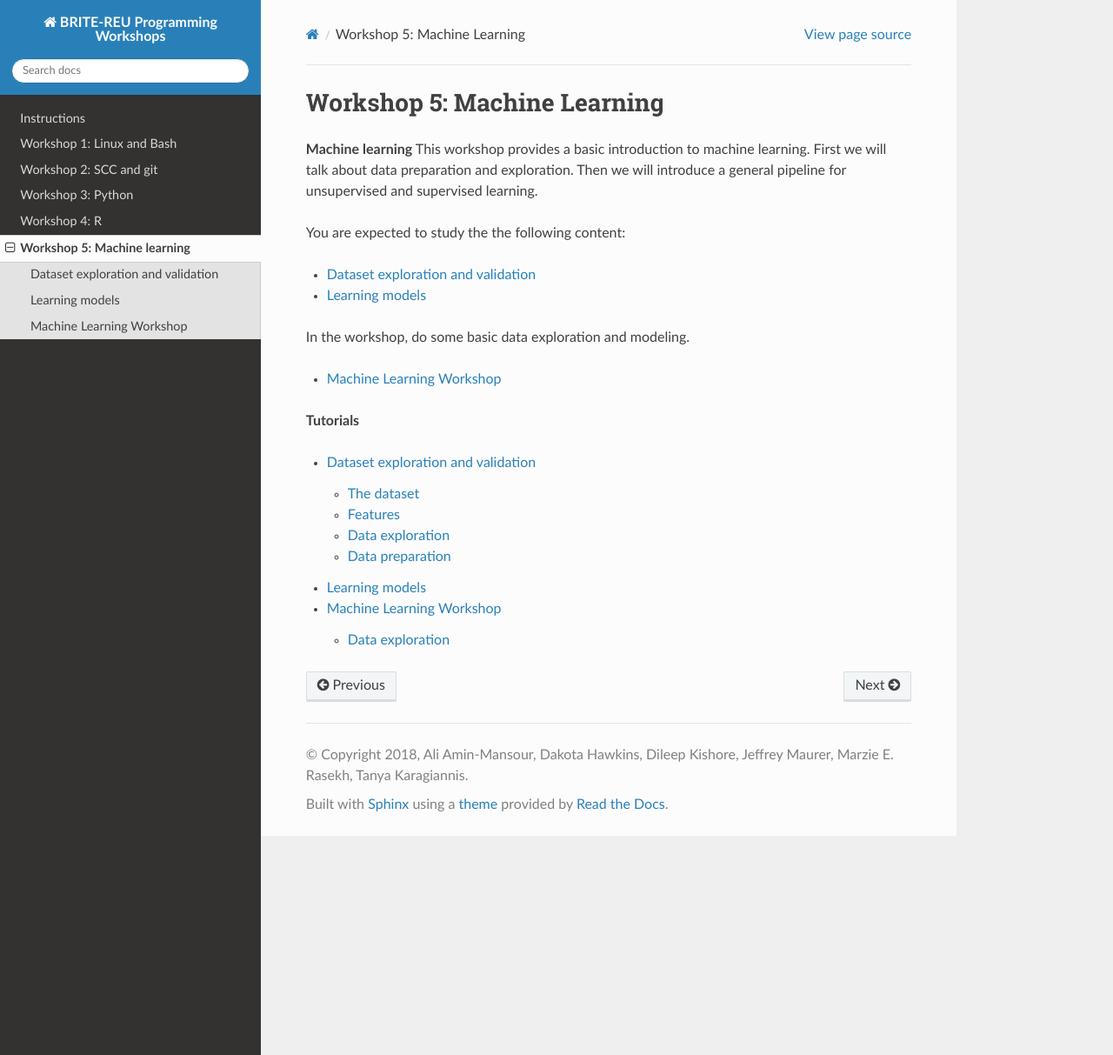
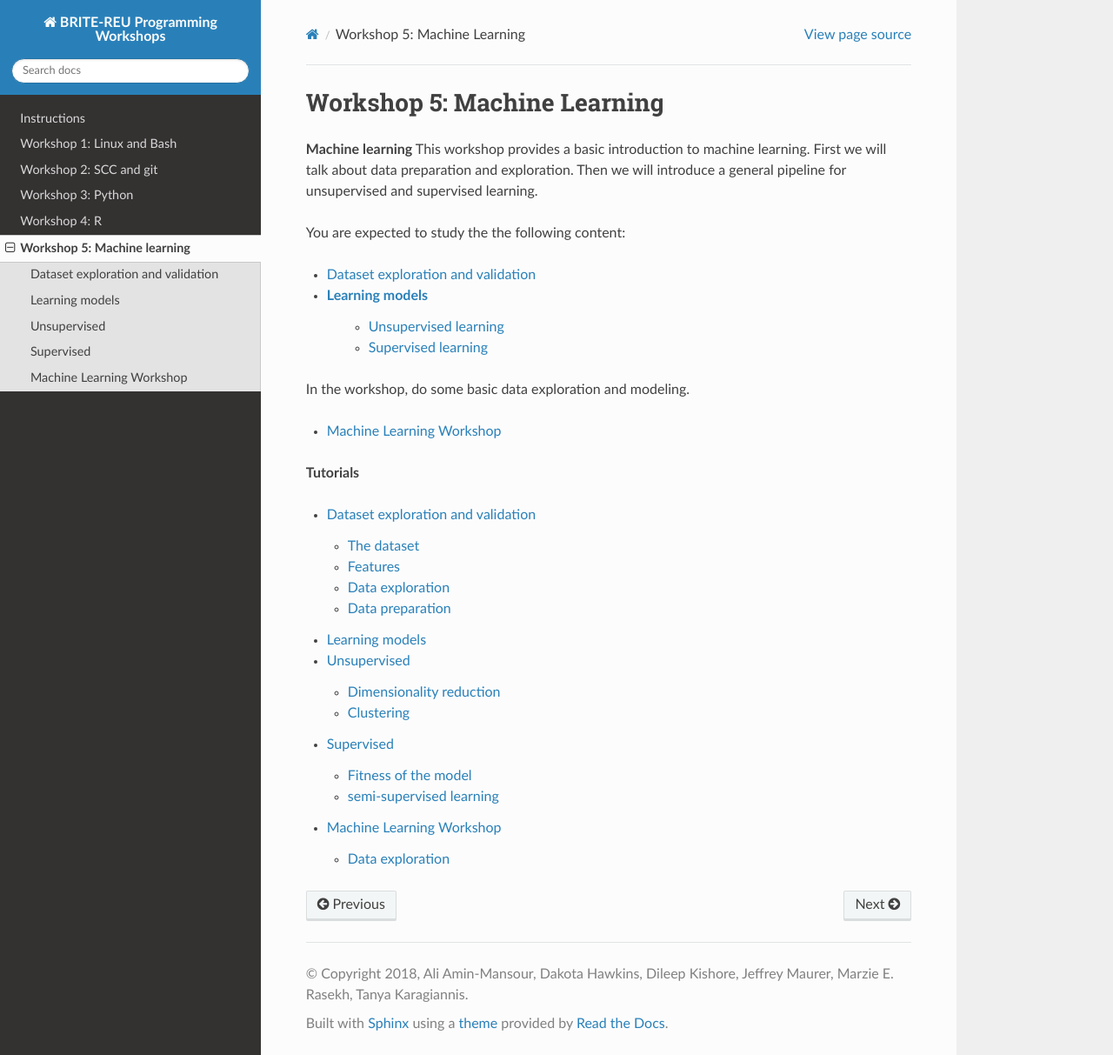
Before and after one commit to BRITE-REU/programming-workshops, a Sphinx documentation site: the page built from source/workshops/05_Machine_learning/index.rst, in a window 1280 px wide and 1213 px high. Shown: the whole window at 87% size. Built offline with Sphinx 7.4.7 and the Read the Docs theme 2.0.0, drawn with Linux system fonts in a browser that asks for light colours.

Commit message:
Update index.rst

```diff
--- a/source/workshops/05_Machine_learning/index.rst
+++ b/source/workshops/05_Machine_learning/index.rst
@@ -12,8 +12,10 @@ Then we will introduce a general pipeline for unsupervised and supervised learni
 
 You are expected to study the the following content:
 
-- `Dataset exploration and validation <dataset.html>`_
-- `Learning models <learning.html>`_
+* `Dataset exploration and validation <dataset.html>`_
+* `Learning models <learning.html>`_
+    - `Unsupervised learning <unsupervised_learning.html>`_
+    - `Supervised learning <supervised_learning.html>`_
 
 
 In the workshop, do some basic data exploration and modeling.
@@ -28,4 +30,6 @@ In the workshop, do some basic data exploration and modeling.
 
     Dataset exploration and validation <dataset>
     Learning models <learning>
+    Unsupervised <unsupervised_learning>
+    Supervised <supervised_learning>
     Machine Learning Workshop <Workshop_machine_learning>
```
